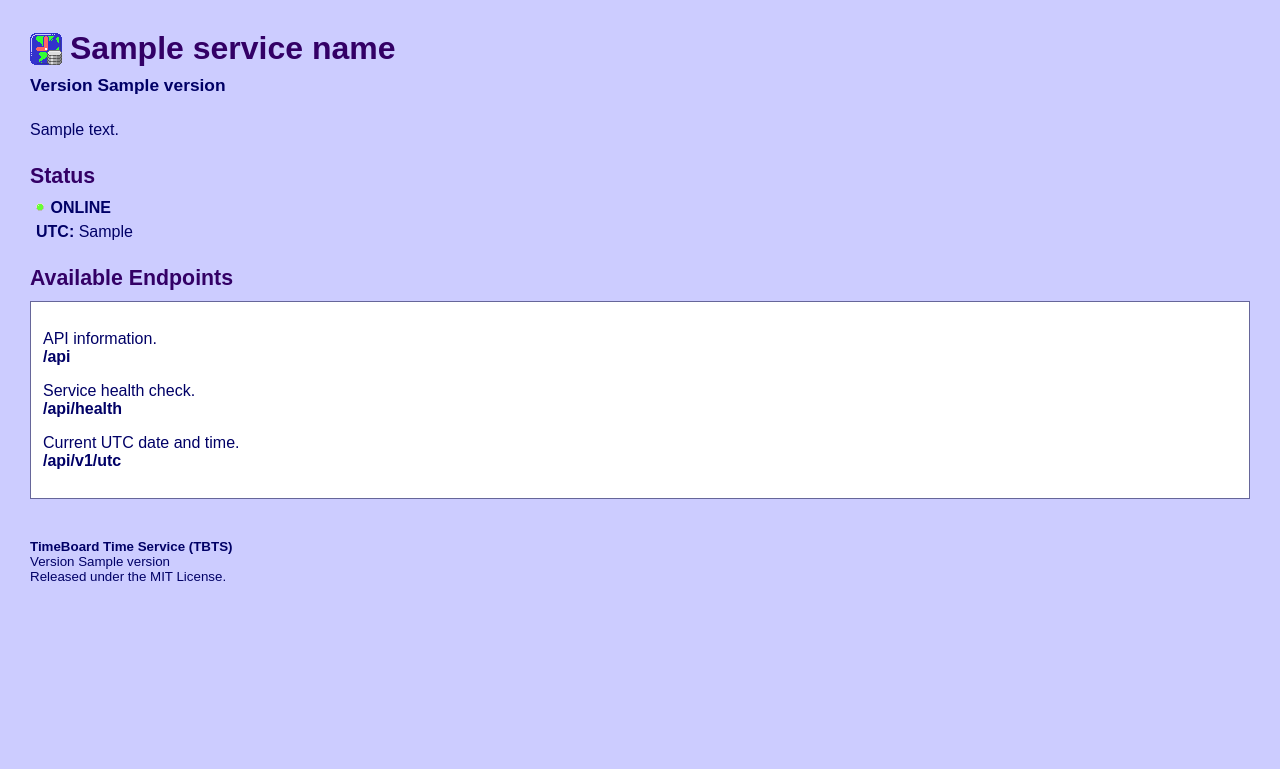
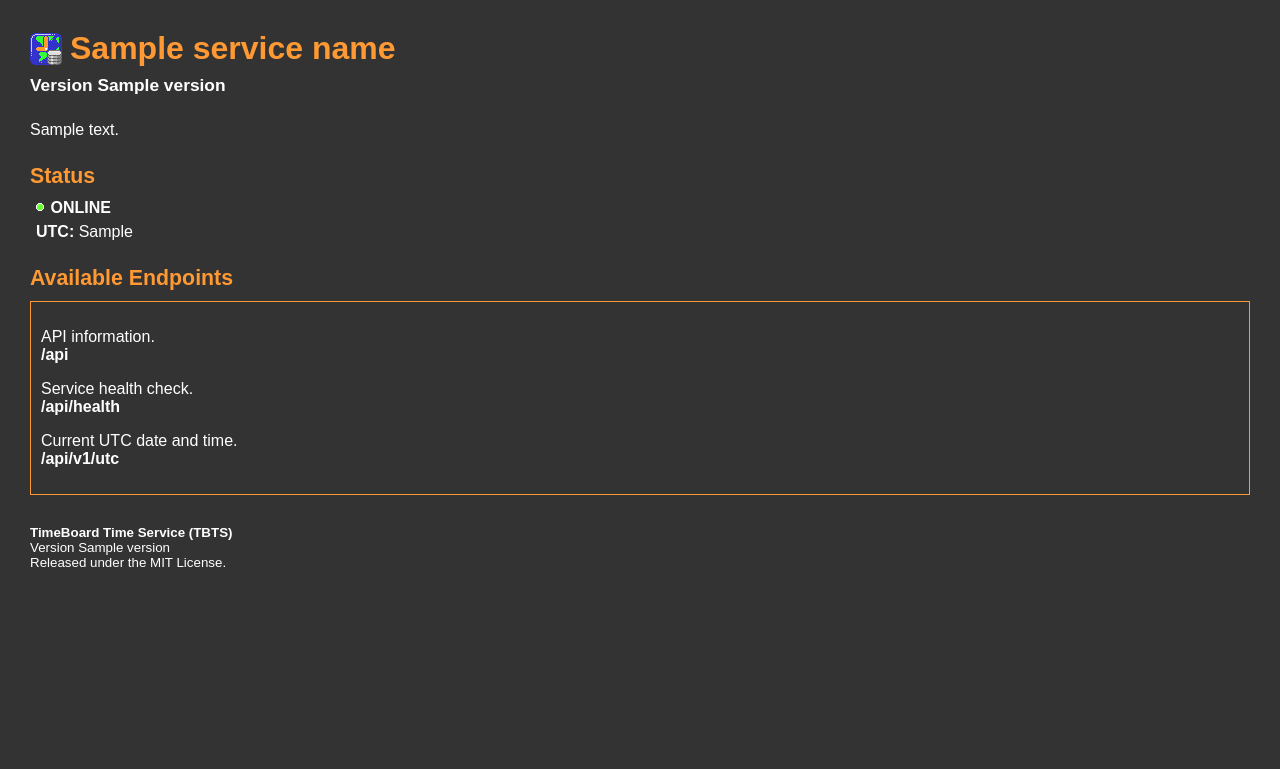
Before and after one commit to emanuelromano/timeboard-time-service, a Flask app: template templates/index.html in a window 1280 px wide. Shown: the top 769 px of the page. Run offline with Flask 3, Linux system fonts and the light colour scheme; the template is opened without the code that fills it: most values are stand-ins (such as "Sample title", 1, 10 or a date in 2020); parts of the project's set-up code (start-up, migrations or seed data) failed here and were passed over.

Commit message:
Release v1.0.2

```diff
--- a/app.py
+++ b/app.py
@@ -4,7 +4,7 @@ TimeBoard Time Service (TBTS)
 A lightweight HTTP time service designed for legacy Palm OS devices.
 
 Author: Emanuel Romano
-API: v1
+
 License: MIT
 """
 
@@ -26,6 +26,7 @@ from config import (
     SERVICE_VERSION,
     API_VERSION,
     SERVICE_DESCRIPTION,
+    RATE_LIMIT,
     PROJECT_URL,
 )
 
@@ -75,6 +76,7 @@ def customize_headers(response):
 # ---------------------------------------------------------
 
 @app.route("/")
+@limiter.limit(RATE_LIMIT)
 def index():
     current_utc = datetime.now(UTC).strftime("%Y-%m-%d %H:%M:%S UTC")
 
@@ -94,7 +96,7 @@ def index():
 # ---------------------------------------------------------
 
 @app.route("/api")
-@limiter.limit("10 per minute")
+@limiter.limit(RATE_LIMIT)
 def api():
 
     return jsonify({
@@ -113,7 +115,7 @@ def api():
 # ---------------------------------------------------------
 
 @app.route("/api/health")
-@limiter.limit("10 per minute")
+@limiter.limit(RATE_LIMIT)
 def health():
 
     return jsonify({
@@ -131,7 +133,7 @@ def health():
 # ---------------------------------------------------------
 
 @app.route("/api/v1/utc")
-@limiter.limit("20 per minute")
+@limiter.limit(RATE_LIMIT)
 def api_v1_utc():
 
     now = datetime.now(timezone.utc)
--- a/templates/index.html
+++ b/templates/index.html
@@ -8,8 +8,8 @@
     <link rel="icon" href="/static/favicon.ico" type="image/x-icon">
     <style type="text/css">
         body {
-            background-color: rgb(204, 204, 255);
-            color: rgb(0, 0, 102);
+            background-color: rgb(51, 51, 51);
+            color: rgb(255, 255, 255);
             font-family: Arial, Helvetica, sans-serif;
             font-size: 12pt;
             margin: 30px;
@@ -20,13 +20,13 @@
         }
 
         h1 {
-            color: rgb(51, 0, 102);
+            color: rgb(255, 153, 51);
             font-size: 24pt;
             margin: 0;
         }
 
         h2 {
-            color: rgb(51, 0, 102);
+            color: rgb(255, 153, 51);
             font-size: 16pt;
             margin-top: 25px;
             margin-bottom: 10px;
@@ -40,26 +40,27 @@
         }
 
         .endpoints {
-            border: 1px solid rgb(102, 102, 153);
-            background-color: rgb(255, 255, 255);
-            padding: 12px;
+            border: 1px solid rgb(255, 153, 51);
+            background-color: rgb(51, 51, 51);
+            padding: 10px;
         }
 
         .footer {
-            margin-top: 40px;
+            margin-top: 30px;
             font-size: 10pt;
         }
 
         a {
-            color: rgb(0, 0, 153);
+            color: rgb(255, 153, 51);
         }
 
         .titlelink {
-            color: rgb(51, 0, 102);
+            color: rgb(255, 153, 51);
             text-decoration: none;
         }
 
         .titlelink:hover {
+            color: rgb(255, 204, 102);
             text-decoration: underline;
         }
     </style>
@@ -70,7 +71,7 @@
         <tr>
             <td width="40" valign="middle">
                 <a href="/">
-                    <img src="/static/logo.gif" width="32" height="32" border="0" alt="TBTS">
+                    <img src="/static/logo.gif" width="32" height="32" border="0" draggable="false" alt="TBTS">
                 </a>
             </td>
 
```
Also changed, not shown: static/favicon.ico, static/logo.gif, static/logo.png, static/status_online.gif, 1 other file.
